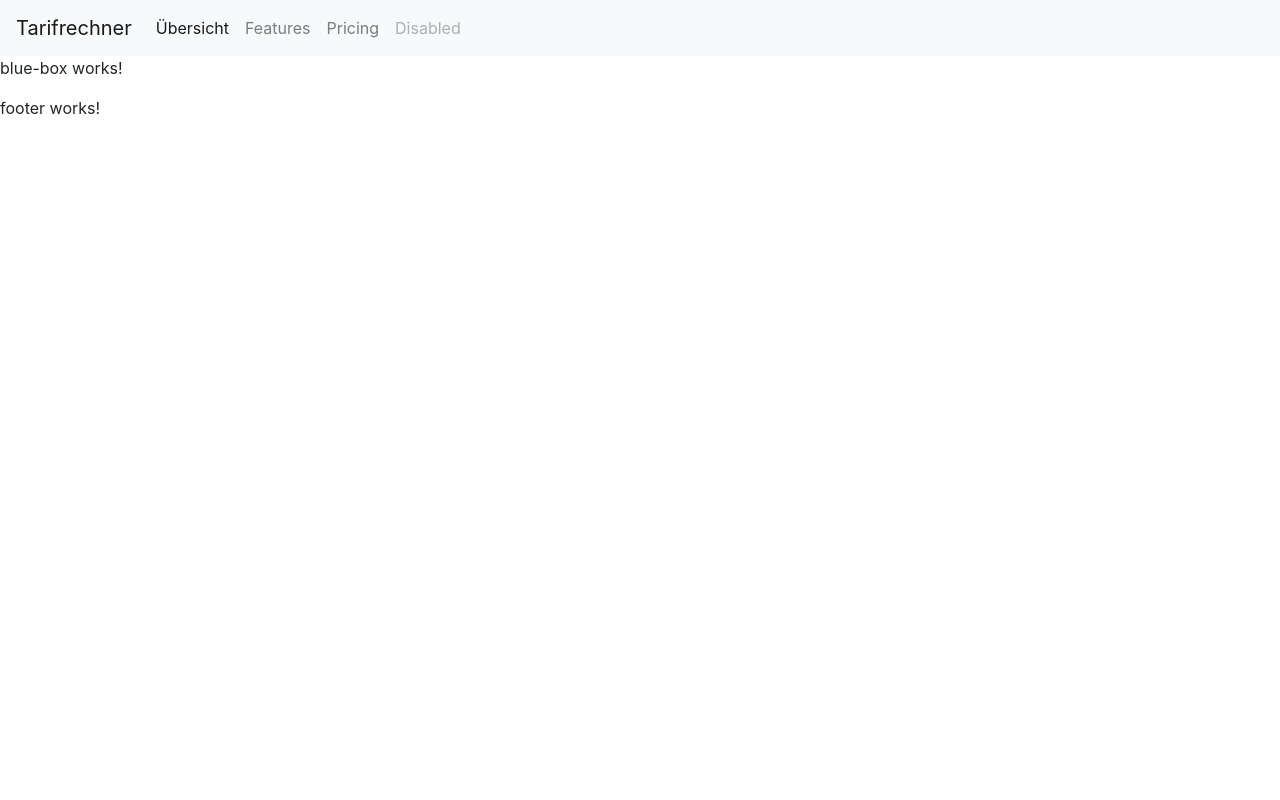
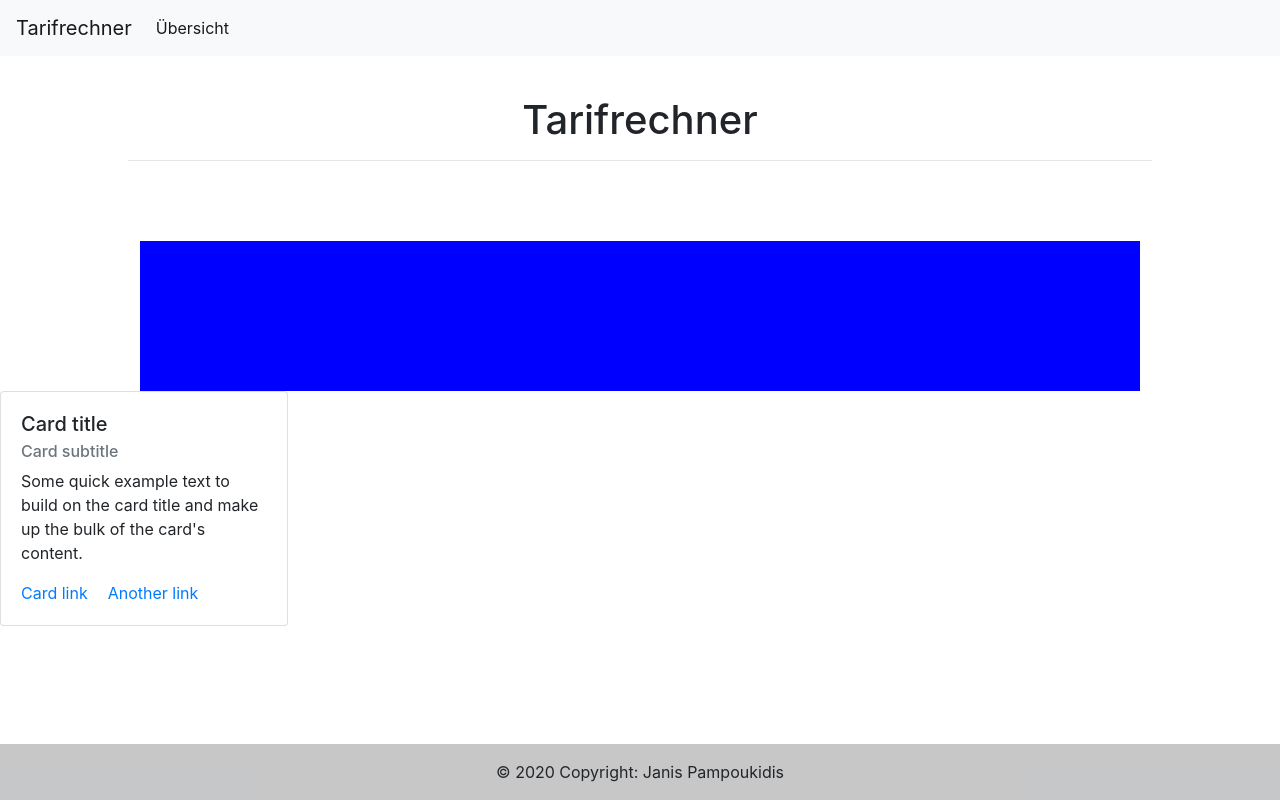
Before and after one commit to JPampouK/Tarifrechner, an Angular app: page / in a window 1280 px wide. Built offline with nearby package versions, Linux system fonts and the light colour scheme.

Commit message:
Grobe Seite aufgebaut: Header, Footer, BlueBox, Card

```diff
--- a/src/app/app.module.ts
+++ b/src/app/app.module.ts
@@ -7,6 +7,7 @@ import { AppComponent } from './app.component';
 import { BlueBoxComponent } from './blue-box/blue-box.component';
 import { HeaderComponent } from './header/header.component';
 import { FooterComponent } from './footer/footer.component';
+import { TarifCardComponent } from './tarif-card/tarif-card.component';
 
 
 @NgModule({
@@ -14,7 +15,8 @@ import { FooterComponent } from './footer/footer.component';
     AppComponent,
     BlueBoxComponent,
     HeaderComponent,
-    FooterComponent
+    FooterComponent,
+    TarifCardComponent
   ],
   imports: [
     BrowserModule,
--- a/src/app/blue-box/blue-box.component.html
+++ b/src/app/blue-box/blue-box.component.html
@@ -1 +1,8 @@
-<p>blue-box works!</p>
+<div class="überschrift">
+    <h1>Tarifrechner</h1>
+    <hr>
+</div>
+<div class="blueBox">
+
+</div>
+<app-tarif-card></app-tarif-card>
--- a/src/app/blue-box/blue-box.component.scss
+++ b/src/app/blue-box/blue-box.component.scss
@@ -0,0 +1,16 @@
+.überschrift {
+    margin-top: 40px;
+    text-align: center;
+    hr {
+        width: 80%;
+    }
+}
+
+.blueBox {
+    background-color: blue;
+    height: 150px;
+    width: 1000px;
+    margin-top: 80px;
+    margin-left: auto;
+    margin-right: auto;
+}
--- a/src/app/footer/footer.component.html
+++ b/src/app/footer/footer.component.html
@@ -1 +1,7 @@
-<p>footer works!</p>
+<footer class="bg-light text-center text-lg-start">
+    <!-- Copyright -->
+    <div class="text-center p-3" style="background-color: rgba(0, 0, 0, 0.2);">
+        © 2020 Copyright: Janis Pampoukidis
+    </div>
+    <!-- Copyright -->
+</footer>
--- a/src/app/footer/footer.component.scss
+++ b/src/app/footer/footer.component.scss
@@ -0,0 +1,5 @@
+footer {
+    position: absolute;
+    bottom: 0px;
+    width: 100%;
+}
--- a/src/app/header/header.component.html
+++ b/src/app/header/header.component.html
@@ -8,15 +8,6 @@
             <li class="nav-item active">
                 <a class="nav-link" href="#">Übersicht <span class="sr-only">(current)</span></a>
             </li>
-            <li class="nav-item">
-                <a class="nav-link" href="#">Features</a>
-            </li>
-            <li class="nav-item">
-                <a class="nav-link" href="#">Pricing</a>
-            </li>
-            <li class="nav-item">
-                <a class="nav-link disabled" href="#">Disabled</a>
-            </li>
         </ul>
     </div>
 </nav>
--- /dev/null
+++ b/src/app/tarif-card/tarif-card.component.html
@@ -0,0 +1,9 @@
+<div class="card" style="width: 18rem;">
+    <div class="card-body">
+        <h5 class="card-title">Card title</h5>
+        <h6 class="card-subtitle mb-2 text-muted">Card subtitle</h6>
+        <p class="card-text">Some quick example text to build on the card title and make up the bulk of the card's content.</p>
+        <a href="#" class="card-link">Card link</a>
+        <a href="#" class="card-link">Another link</a>
+    </div>
+</div>
--- /dev/null
+++ b/src/app/tarif-card/tarif-card.component.ts
@@ -0,0 +1,15 @@
+import { Component, OnInit } from '@angular/core';
+
+@Component({
+  selector: 'app-tarif-card',
+  templateUrl: './tarif-card.component.html',
+  styleUrls: ['./tarif-card.component.scss']
+})
+export class TarifCardComponent implements OnInit {
+
+  constructor() { }
+
+  ngOnInit() {
+  }
+
+}
--- a/src/styles.scss
+++ b/src/styles.scss
@@ -1 +1,13 @@
 /* You can add global styles to this file, and also import other style files */
+
+html,
+body {
+    height: 100%;
+}
+
+body {
+    position: relative;
+    min-height: 100%;
+    height: auto !important;
+    height: 100%;
+}
```
Also changed, not shown: src/app/tarif-card/tarif-card.component.scss (added), 1 other file (tests, documents, lock files or other folders).
